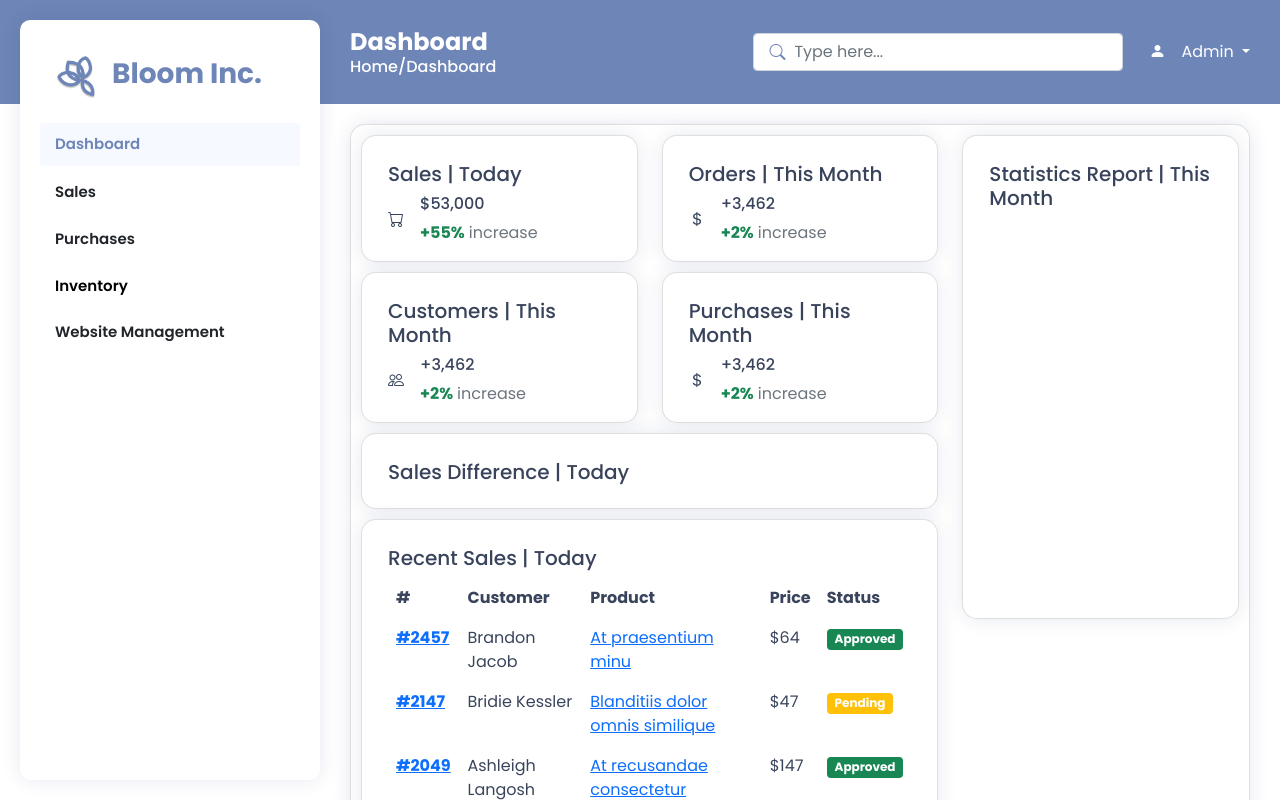
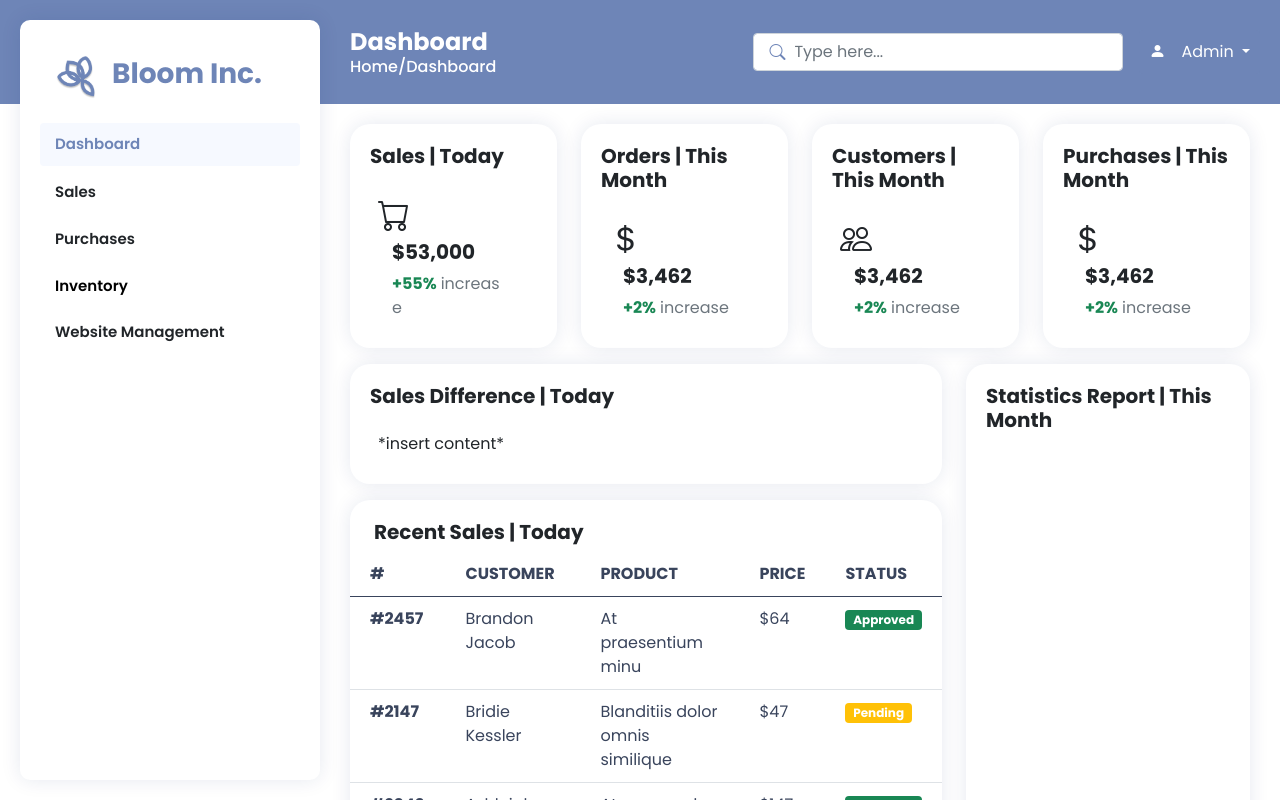
Before and after one commit to raeganfaith/MEAN-FlowerBouquet-Ecommerce, an Angular app: page /admin/dashboard in a window 1280 px wide. Shown: the top 800 px of the page. Built offline with nearby package versions, Linux system fonts and the light colour scheme.

Commit message:
fixed dash

```diff
--- a/src/app/admin/dashboard/dashboard.component.css
+++ b/src/app/admin/dashboard/dashboard.component.css
@@ -1,41 +1,19 @@
-.navbar {
-    width: 300px;
-    height: 100vh;
-    position: fixed;
-    background-color: var(--primary-color);
-    transition: 0.4s;
-}
-
-.nav-link {
-    font-size: 1.25em;
-}
-
-.nav-link:active, .nav-link:focus, .nav-link:hover {
-    background-color: #39445C;
-}
-
-.dropdown-menu {
-    background-color: var(--primary-color);
-}
-
-.dropdown-item:active, .dropdown-item:focus, .dropdown-item:hover {
-    background-color:  #39445C;
-}
-
-/* <!-- Content --> */
-
 main {
     padding: 20px 30px 20px 350px;
-    color: var(--dark-text);
-
 }
 
 .card {
-    border-radius: 15px;
-    padding: 10px 10px 0 10px;
-    margin-bottom: 10px;
+    padding: 20px;
+    border-radius: 20px;
+    border: none;
     box-shadow: 0px 0px 20px rgba(1, 41, 112, 0.1);
 }
+
+.card-title {
+    font-weight: bold;
+}
+
 .table td, .table th {
+    padding: 10px 20px;
     color: var(--dark-text);
 }
--- a/src/app/admin/dashboard/dashboard.component.html
+++ b/src/app/admin/dashboard/dashboard.component.html
@@ -1,116 +1,89 @@
 <app-sidebar></app-sidebar>
 <app-navbar></app-navbar>
 
-
 <main>
-    <section class="card">
     <div class="row">
-        <!-- Left side columns -->
-        <div class="col-lg-8">
-        <div class="row">
-
-            <!-- Sales Card -->
-                <div class="col-xxl-4 col-md-6">
-                 <div class="card info-card sales-card">
-                    <div class="card-body">
+        <div class="col-3">
+            <div class="card">
                 <h5 class="card-title">Sales <span>| Today</span></h5>
-                    <div class="d-flex align-items-center">
-                        <div class="card-icon rounded-circle d-flex align-items-center justify-content-center">
-                            <i class="bi bi-cart"></i>
+                <div class="card-body ps-2 pb-2">
+                    <div class="row d-flex align-items-center">
+                        <div class="col-1">
+                            <i class="bi bi-cart" style="font-size: 2rem;"></i>
                         </div>
-                        <div class="ps-3">
-                            <h6>$53,000</h6>
-                            <span class="text-success medium pt-1 fw-bold">+55%</span>
-                            <span class="text-muted medium pt-2 ps-1">increase</span>
+                        <div class="col-10 offset-1">
+                            <h5 class="fw-bold">$53,000</h5>
+                            <span class="text-success pt-1 fw-bold">+55%</span>
+                            <span class="text-muted pt-2 ps-1">increase</span>
                         </div>
                     </div>
                 </div>
             </div>
-                </div><!-- End Sales Card -->
-
-                <!-- Orders Card -->
-                <div class="col-xxl-4 col-md-6">
-                    <div class="card info-card revenue-card">
-                      <div class="card-body">
+        </div>
+        <div class="col-3">
+            <div class="card">
                 <h5 class="card-title">Orders <span>| This Month</span></h5>
-                        <div class="d-flex align-items-center">
-                          <div class="card-icon rounded-circle d-flex align-items-center justify-content-center">
-                            <i class="bi bi-currency-dollar"></i>
+                <div class="card-body ps-2 pb-2">
+                    <div class="row d-flex align-items-center">
+                        <div class="col-1">
+                            <i class="bi bi-currency-dollar" style="font-size: 2rem;"></i>
                         </div>
-                          <div class="ps-3">
-                            <h6>+3,462</h6>
-                            <span class="text-success medium pt-1 fw-bold">+2%</span>
-                             <span class="text-muted medium pt-2 ps-1">increase</span>
-                          </div>
-                        </div>
-                      </div>
-
-                    </div>
-                  </div><!-- End Orders Card -->
-
-                  <!-- Customers Card -->
-                  <div class="col-xxl-4 col-md-6">
-                    <div class="card info-card revenue-card">
-                      <div class="card-body">
-                        <h5 class="card-title">Customers <span>| This Month</span></h5>
-                        <div class="d-flex align-items-center">
-                          <div class="card-icon rounded-circle d-flex align-items-center justify-content-center">
-                            <i class="bi bi-people"></i>
-                          </div>
-                          <div class="ps-3">
-                            <h6>+3,462</h6>
-                            <span class="text-success medium pt-1 fw-bold">+2%</span>
-                             <span class="text-muted medium pt-2 ps-1">increase</span>
+                        <div class="col-10 offset-1">
+                            <h5 class="fw-bold">$3,462</h5>
+                            <span class="text-success pt-1 fw-bold">+2%</span>
+                            <span class="text-muted pt-2 ps-1">increase</span>
                         </div>
                     </div>
                 </div>
             </div>
-                  </div><!-- End Customers Card -->
-
-                <!-- Purchases Card -->
-                <div class="col-xxl-4 col-md-6">
-                    <div class="card info-card revenue-card">
-                    <div class="card-body">
-                        <h5 class="card-title">Purchases <span>| This Month</span></h5>
-
-                        <div class="d-flex align-items-center">
-                        <div class="card-icon rounded-circle d-flex align-items-center justify-content-center">
-                            <i class="bi bi-currency-dollar"></i>
         </div>
-                        <div class="ps-3">
-                            <!-- <p class="text-success small pt-1 fw-bold">Since Last Quarter</p> -->
-                            <h6>+3,462</h6>
-                            <span class="text-success medium pt-1 fw-bold">+2%</span>
-                            <span class="text-muted medium pt-2 ps-1">increase</span>
+        <div class="col-3">
+            <div class="card">
+                <h5 class="card-title">Customers <span>| This Month</span></h5>
+                <div class="card-body ps-2 pb-2">
+                    <div class="row d-flex align-items-center">
+                        <div class="col-1">
+                            <i class="bi bi-people" style="font-size: 2rem;"></i>
+                        </div>
+                        <div class="col-10 offset-1">
+                            <h5 class="fw-bold">$3,462</h5>
+                            <span class="text-success pt-1 fw-bold">+2%</span>
+                            <span class="text-muted pt-2 ps-1">increase</span>
                         </div>
                     </div>
                 </div>
             </div>
-                </div><!-- End Purchases Card -->
-
-                <!-- Reports -->
-                <div class="col-12">
-                    <div class="card info-card revenue-card">
-                    <div class="card-body">
-                        <h5 class="card-title">Sales Difference <span>| Today</span></h5>
-
-                        <!-- Line Chart -->
-                        <div id="reportsChart"></div>
-                        <!-- End Line Chart -->
+        </div>
+        <div class="col-3">
+            <div class="card">
+                <h5 class="card-title">Purchases <span>| This Month</span></h5>
+                <div class="card-body ps-2 pb-2">
+                    <div class="row d-flex align-items-center">
+                        <div class="col-1">
+                            <i class="bi bi-currency-dollar" style="font-size: 2rem;"></i>
+                        </div>
+                        <div class="col-10 offset-1">
+                            <h5 class="fw-bold">$3,462</h5>
+                            <span class="text-success pt-1 fw-bold">+2%</span>
+                            <span class="text-muted pt-2 ps-1">increase</span>
                         </div>
                     </div>
-                </div><!-- End Reports -->
-
-
-                <!-- Recent Sales -->
-                <div class="col-12">
-                    <div class="card recent-sales overflow-auto">
-                    <div class="card-body">
-                        <h5 class="card-title">Recent Sales <span>| Today</span></h5>
-
-                        <table class="table table-borderless datatable">
+                </div>
+            </div>
+        </div>
+    </div>
+    <div class="row mt-3">
+        <div class="col-8">
+            <div class="card">
+                <h5 class="card-title">Sales Difference <span>| Today</span></h5>
+                <div class="card-body ps-2 pb-2">*insert content*</div>
+            </div>
+            <div class="card mt-3 pb-0 px-0">
+                <h5 class="card-title ps-4">Recent Sales <span>| Today</span></h5>
+                <div class="card-body p-0">
+                    <table class="table table-hover">
                         <thead>
-                            <tr>
+                            <tr class="text-uppercase">
                                 <th scope="col">#</th>
                                 <th scope="col">Customer</th>
                                 <th scope="col">Product</th>
@@ -120,37 +93,37 @@
                         </thead>
                         <tbody>
                                 <tr>
-                            <th scope="row"><a href="#">#2457</a></th>
+                                    <th scope="row">#2457</th>
                                     <td>Brandon Jacob</td>
-                            <td><a href="#" class="text-primary">At praesentium minu</a></td>
+                                    <td>At praesentium minu</td>
                                     <td>$64</td>
                                     <td><span class="badge bg-success">Approved</span></td>
                                 </tr>
                                 <tr>
-                            <th scope="row"><a href="#">#2147</a></th>
+                                    <th scope="row">#2147</th>
                                     <td>Bridie Kessler</td>
-                            <td><a href="#" class="text-primary">Blanditiis dolor omnis similique</a></td>
+                                    <td>Blanditiis dolor omnis similique</td>
                                     <td>$47</td>
                                     <td><span class="badge bg-warning">Pending</span></td>
                                 </tr>
                                 <tr>
-                            <th scope="row"><a href="#">#2049</a></th>
+                                    <th scope="row">#2049</th>
                                     <td>Ashleigh Langosh</td>
-                            <td><a href="#" class="text-primary">At recusandae consectetur</a></td>
+                                    <td>At recusandae consectetur</td>
                                     <td>$147</td>
                                     <td><span class="badge bg-success">Approved</span></td>
                                 </tr>
                                 <tr>
-                            <th scope="row"><a href="#">#2644</a></th>
+                                    <th scope="row">#2644</th>
                                     <td>Angus Grady</td>
-                            <td><a href="#" class="text-primar">Ut voluptatem id earum et</a></td>
+                                    <td>Ut voluptatem id earum et</td>
                                     <td>$67</td>
                                     <td><span class="badge bg-danger">Rejected</span></td>
                                 </tr>
                                 <tr>
-                            <th scope="row"><a href="#">#2644</a></th>
+                                    <th scope="row">#2644</th>
                                     <td>Raheem Lehner</td>
-                            <td><a href="#" class="text-primary">Sunt similique distinctio</a></td>
+                                    <td>Sunt similique distinctio</td>
                                     <td>$165</td>
                                     <td><span class="badge bg-success">Approved</span></td>
                                 </tr>
@@ -158,24 +131,11 @@
                     </table>
                 </div>
             </div>
-                </div><!-- End Recent Sales -->
-
         </div>
-        </div><!-- End Left side columns -->
-
-        <!-- Right side columns -->
-        <div class="col-lg-4">
-            <!-- Budget Report -->
-            <div class="card">
-            <div class="card-body pb-0">
+        <div class="col-4">
+            <div class="card h-100">
                 <h5 class="card-title">Statistics Report <span>| This Month</span></h5>
-
-                <div id="budgetChart" style="min-height: 400px;" class="echart"></div>
             </div>
-            </div><!-- End Budget Report -->
-
-      </div><!-- End Right side columns -->
-
         </div>
-    </section>
+    </div>
 </main>
```
Lines whose indentation alone changed are shown as unchanged.
